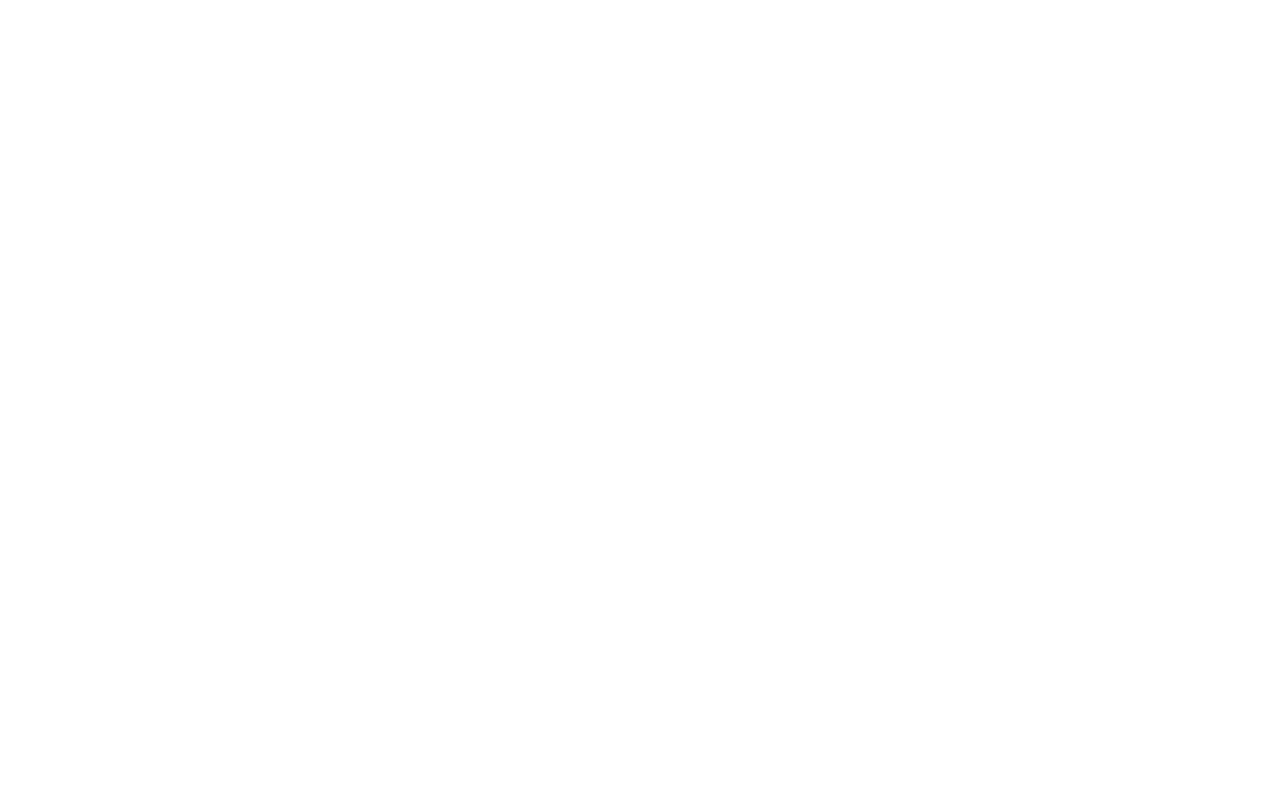
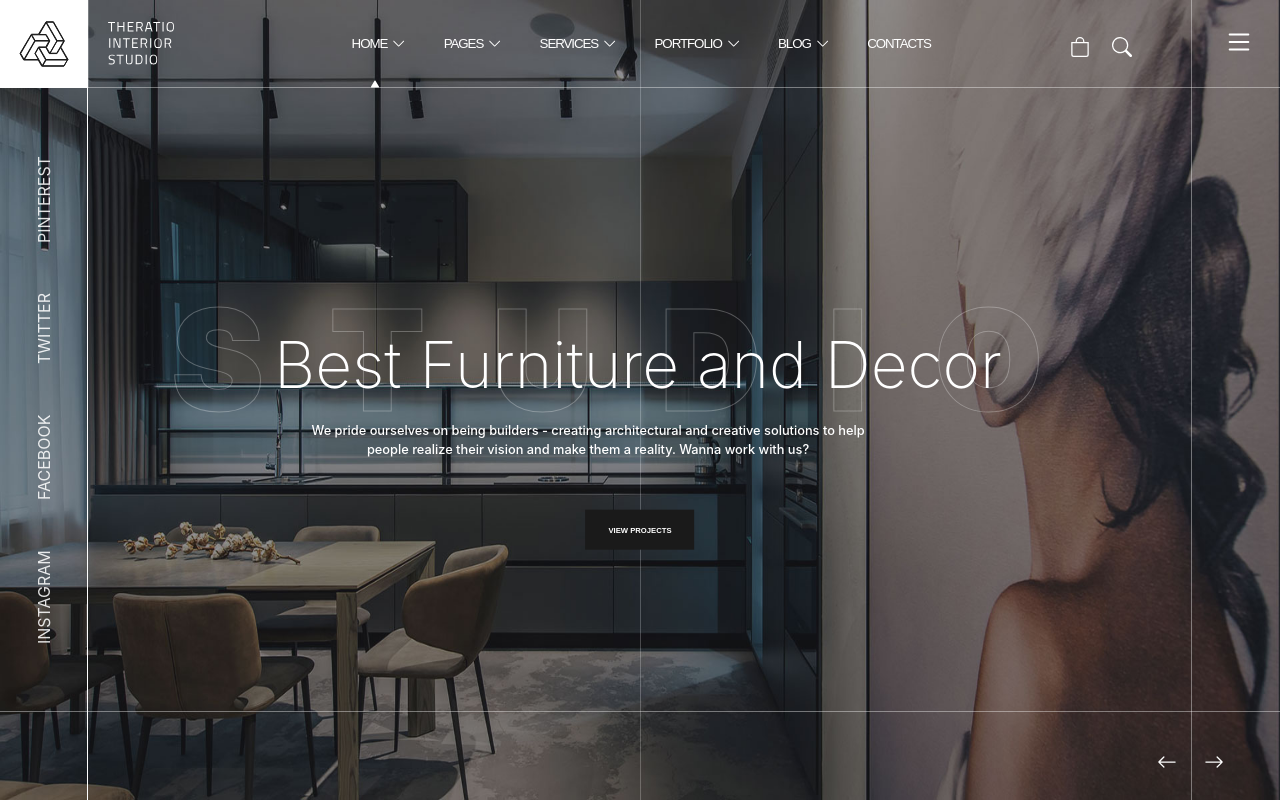
Before and after one commit to Lauraa1003/take-home-interview-headwire, a React (Create React App) app in the folder headwire-interview/: page / in a window 1280 px wide. Built offline with nearby package versions, Linux system fonts and the light colour scheme.

Commit message:
initial commit

```diff
--- a/headwire-interview/src/App.js
+++ b/headwire-interview/src/App.js
@@ -1,9 +1,10 @@
 import './App.scss';
+import Home from './pages/Home/Home';
 
 function App() {
   return (
     <div className="App">
-
+      <Home/>
     </div>
   );
 }
```
